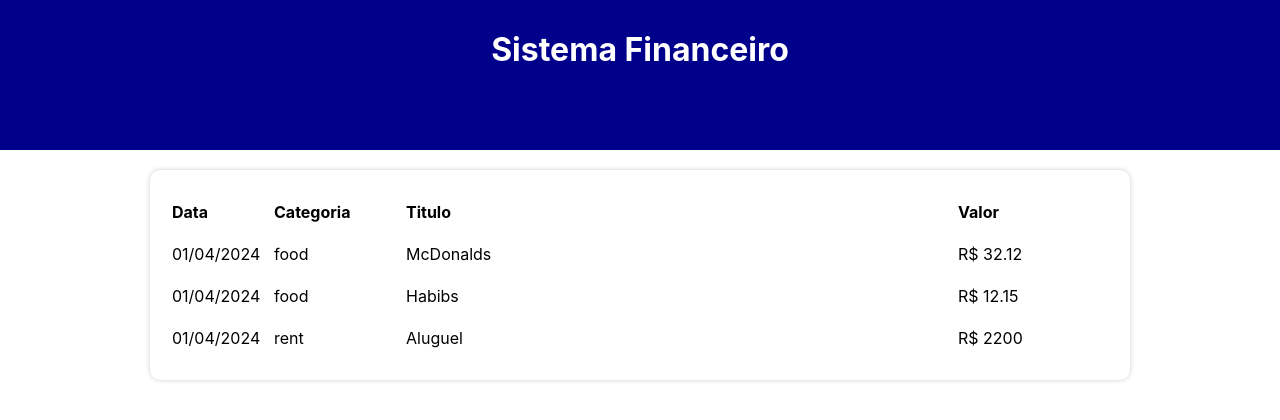
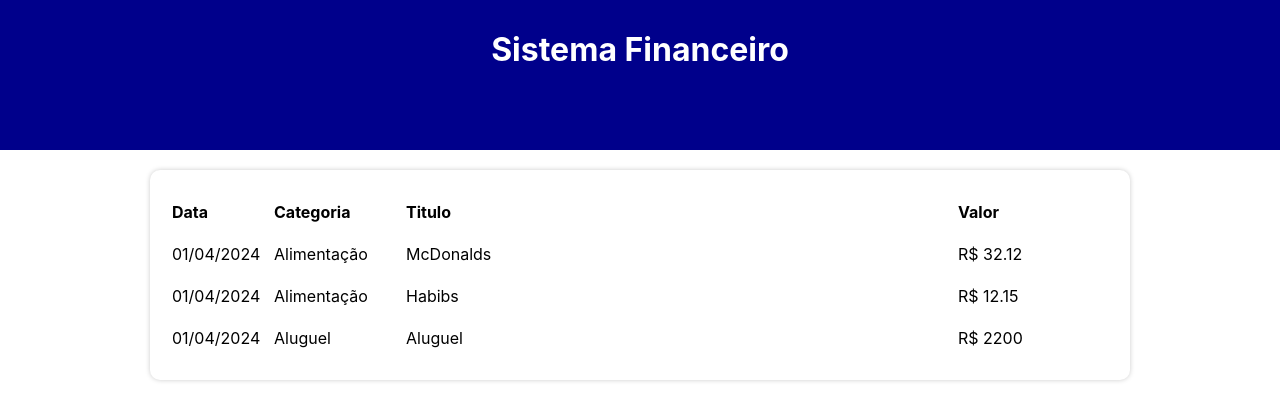
Before and after one commit to gemaquejr/react-expense-manager, a React (Create React App) app: page / in a window 1280 px wide. Shown: the top 420 px of the page. Built offline with nearby package versions, Linux system fonts and the light colour scheme.

Commit message:
Adiciona nome da categoria ao invés do nome do item
Signed-off-by: gemaquejr <gemaquejr@hotmail.com>

```diff
--- a/src/components/TableItem/index.tsx
+++ b/src/components/TableItem/index.tsx
@@ -1,6 +1,7 @@
 import * as C from './styles';
 import { Item } from '../../types/Item';
 import { formatDate } from '../../helpers/dateFilter';
+import { categories } from '../../data/categories';
 
 type Props = {
     item: Item
@@ -10,7 +11,7 @@ export const TableItem = ({ item }: Props) => {
     return (
         <C.TableLine>
             <C.TableColumn>{formatDate(item.date)}</C.TableColumn>
-            <C.TableColumn>{item.category}</C.TableColumn>
+            <C.TableColumn>{categories[item.category].title}</C.TableColumn>
             <C.TableColumn>{item.title}</C.TableColumn>
             <C.TableColumn>R$ {item.value}</C.TableColumn>
         </C.TableLine>
```
